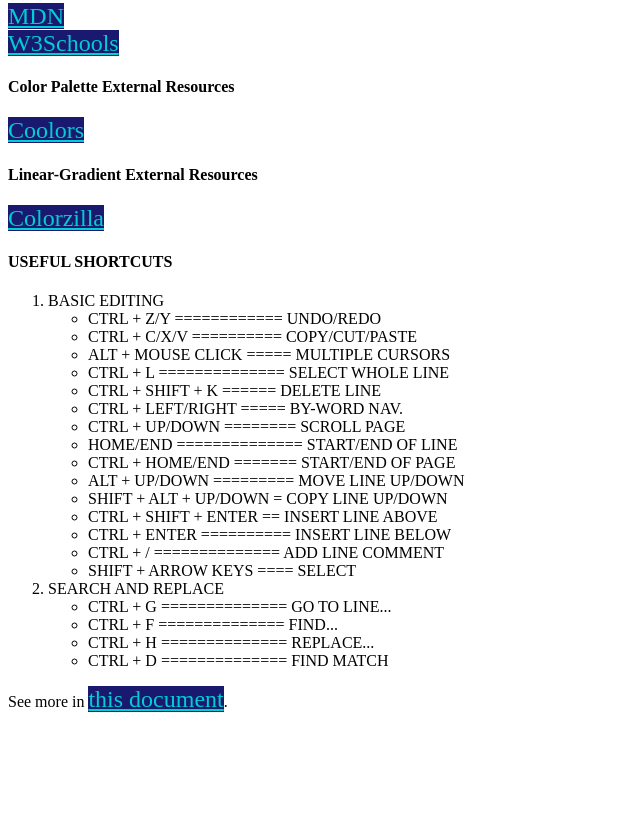
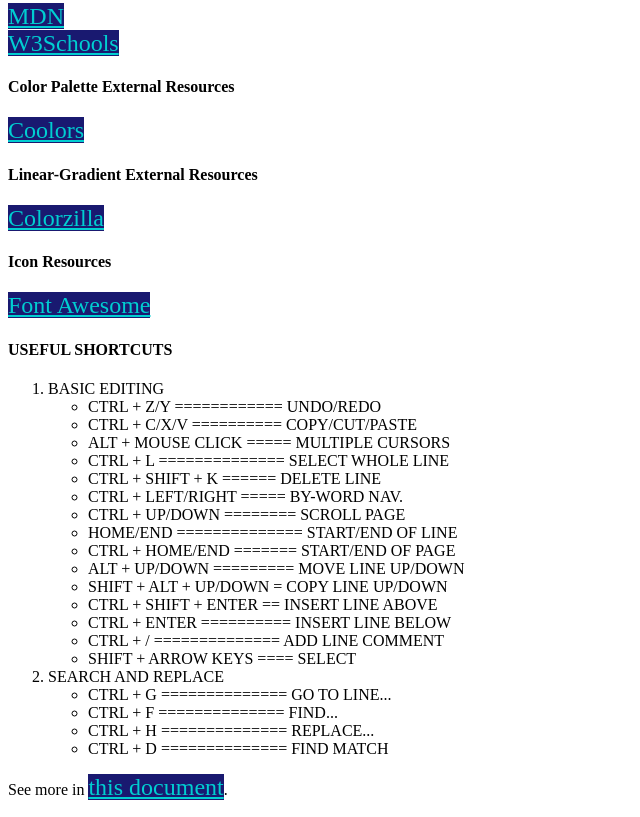
Before and after one commit to aerdon085/eulaPage, a plain HTML site: page freeCodeCampOrg.html in a window 1280 px wide. Shown: the part 930-1747 px from the top of the page, without its empty margins (0-640 px from the left). Before the commit the page ends 1659 px from the top, so only its background shows below. Drawn offline with Linux system fonts and the light colour scheme.

Commit message:
Update freeCodeCampOrg.html

```diff
--- a/freeCodeCampOrg.html
+++ b/freeCodeCampOrg.html
@@ -198,6 +198,9 @@
     <h4>Linear-Gradient External Resources</h4>
     <a href="https://www.colorzilla.com/">Colorzilla</a>
     <br>
+    <h4>Icon Resources</h4>
+    <a href="https://fontawesome.com/">Font Awesome</a>
+    <br>
     <h4>USEFUL SHORTCUTS</h4>
     <ol>
         <li>BASIC EDITING
```
